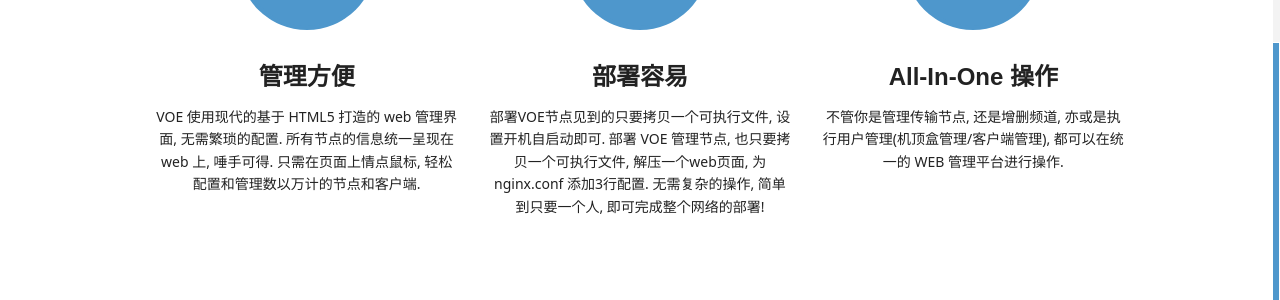
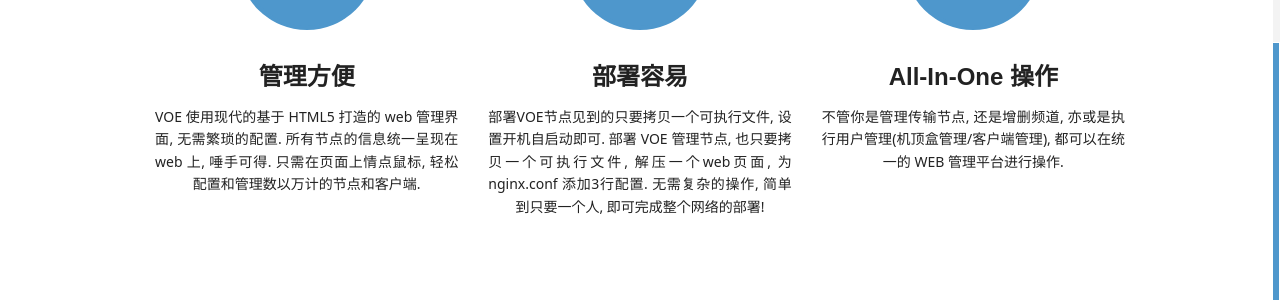
Before and after one commit to microcai/bd2, a Jekyll site: the page built from index.html, in a window 1280 px wide and 1400 px high, scrolled down 592 px. Shown: the part 150-450 px from the top of the window. Built offline with Jekyll 4.4.1, drawn with Linux system fonts in a browser that asks for light colours; Markdown is read by kramdown in place of the engine named in the settings.

Commit message:
ting 老婆的话

```diff
--- a/css/style.css
+++ b/css/style.css
@@ -1812,3 +1812,9 @@ div table  td:last-child {
 	font-size: 24px;
 	color: #009999;
 }
+
+
+.lbdq {
+	text-align: justify;
+	text-align-last: center;
+}
--- a/index.html
+++ b/index.html
@@ -38,20 +38,20 @@ layout: index
 		<div class="large-4 columns feature">
 			<span class="icon icon-browser hi-icon"></span>
 			<h3>管理方便</h3>
-			<p>VOE 使用现代的基于 HTML5 打造的 web 管理界面, 无需繁琐的配置. 所有节点的信息统一呈现在 web 上, 唾手可得.
+			<p class="lbdq">VOE 使用现代的基于 HTML5 打造的 web 管理界面, 无需繁琐的配置. 所有节点的信息统一呈现在 web 上, 唾手可得.
 			只需在页面上情点鼠标, 轻松配置和管理数以万计的节点和客户端.</p>
 		</div>
 		<div class="large-4 columns feature">
 			<span class="icon icon-tools hi-icon"></span>
 			<h3>部署容易</h3>
-			<p>部署VOE节点见到的只要拷贝一个可执行文件, 设置开机自启动即可. 部署 VOE 管理节点, 也只要拷贝一个可执行文件, 解压一个web页面, 为nginx.conf 添加3行配置.
+			<p class="lbdq">部署VOE节点见到的只要拷贝一个可执行文件, 设置开机自启动即可. 部署 VOE 管理节点, 也只要拷贝一个可执行文件, 解压一个web页面, 为nginx.conf 添加3行配置.
 				无需复杂的操作, 简单到只要一个人, 即可完成整个网络的部署!
 			</p>
 		</div>
 		<div class="large-4 columns feature">
 			<span class="icon icon-trophy hi-icon"></span>
 			<h3>All-In-One 操作</h3>
-			<p>不管你是管理传输节点, 还是增删频道, 亦或是执行用户管理(机顶盒管理/客户端管理), 都可以在统一的 WEB 管理平台进行操作.</p>
+			<p class="lbdq">不管你是管理传输节点, 还是增删频道, 亦或是执行用户管理(机顶盒管理/客户端管理), 都可以在统一的 WEB 管理平台进行操作.</p>
 		</div>
 	</div>
 </div>
```
Also changed, not shown: 1 other file.
